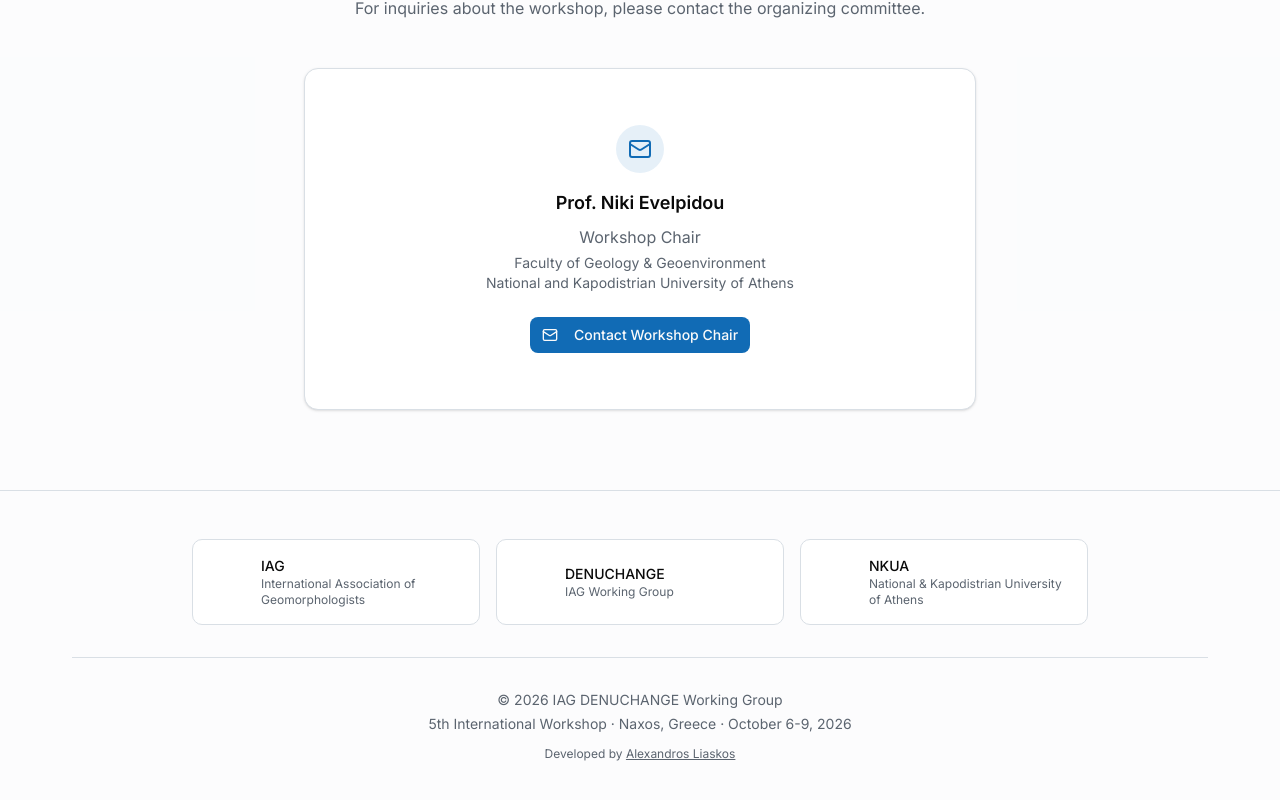
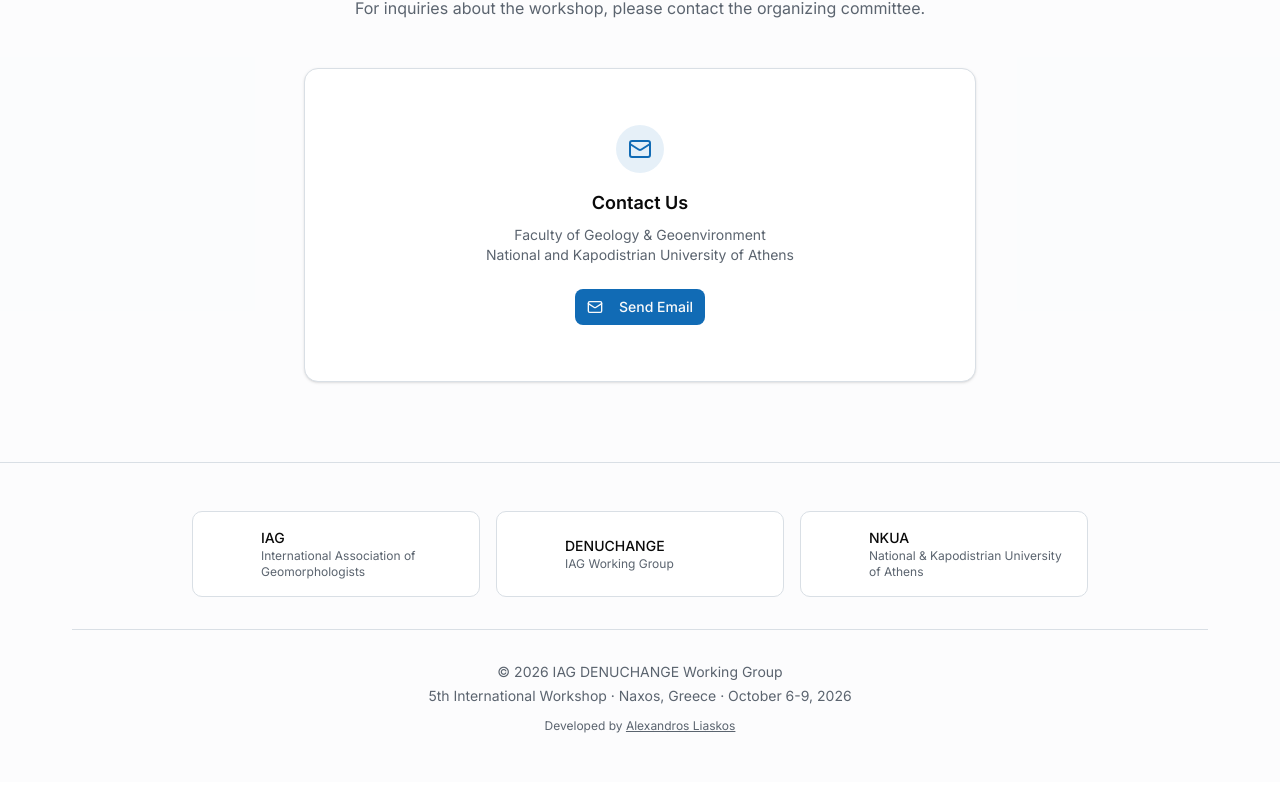
Before and after one commit to uoa-gr/denuchange, a React (Vite) app in the folder website/: page / in a window 1280 px wide. Shown: the part 6294-7094 px from the top of the page. Built offline with nearby package versions, Linux system fonts and the light colour scheme; no server answers.

Commit message:
Update Contact: remove personal name, send email to both organizers

```diff
--- a/website/src/components/sections/Contact.tsx
+++ b/website/src/components/sections/Contact.tsx
@@ -27,26 +27,21 @@ export function Contact() {
               </div>
 
               <h3 className="text-lg font-semibold mb-2">
-                Prof. Niki Evelpidou
+                Contact Us
               </h3>
-              <p className="text-muted-foreground mb-1">
-                Workshop Chair
-              </p>
               <p className="text-sm text-muted-foreground mb-6">
                 Faculty of Geology & Geoenvironment<br />
                 National and Kapodistrian University of Athens
               </p>
 
               <Button asChild>
-                <a href="mailto:evliepi@geol.uoa.gr">
+                <a href="mailto:evelpidou@geol.uoa.gr,ekarkani@geol.uoa.gr">
                   <Mail className="mr-2 h-4 w-4" />
-                  Contact Workshop Chair
+                  Send Email
                 </a>
               </Button>
             </CardContent>
           </Card>
-
-
         </div>
       </div>
     </section>
```
